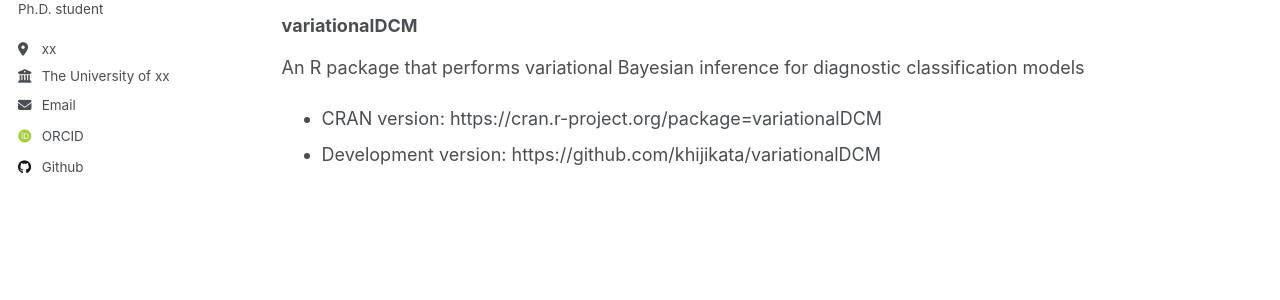
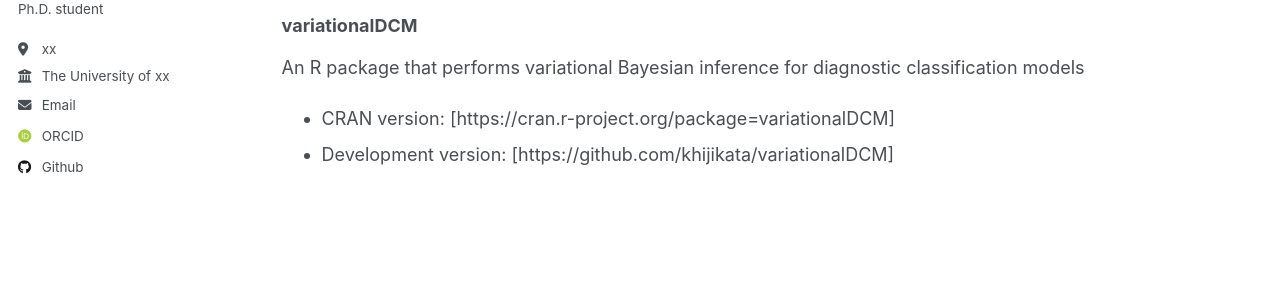
Before and after one commit to khijikata/khijikata.github.io, a Jekyll site: the page built from _pages/publications.md, in a window 1280 px wide and 900 px high, scrolled down 1124 px. Shown: the part 324-624 px from the top of the window. Built offline with Jekyll 4.4.1, drawn with Linux system fonts in a browser that asks for light colours; some web fonts are replaced; some of the changed text lies outside the part shown.

```diff
--- a/_pages/publications.md
+++ b/_pages/publications.md
@@ -13,8 +13,8 @@ author_profile: true
 - **Hijikata, K.**, & Okada, K. (2023). Rotation in constrained joint maximum likelihood estimation for multidimensional item response theory model. *Japanese Journal for Research on Testing*, 19(1), 23–34. (written in Japanese)
 
 ### Submitted Articles
-- **Hijikata, K.**, Oka, M., & Okada, K. (2024). Sparse Bayesian joint modal estimation for exploratory item factor analysis. *arXiv*. http://arxiv.org/abs/2411.03992 (under review at *Journal of Educational and Behavioral Statistics*)
-- **Hijikata, K.**, Oka, M., Yamaguchi, K., & Okada, K. (2024). variationalDCM: An R package for variational Bayesian inference in diagnostic classification models. *PsyArXiv*. https://psyarxiv.com/f2sqd (under review at *Journal of Statistical Software*)
+- **Hijikata, K.**, Oka, M., & Okada, K. (2024). Sparse Bayesian joint modal estimation for exploratory item factor analysis. *arXiv*. [http://arxiv.org/abs/2411.03992] (under review at *Journal of Educational and Behavioral Statistics*)
+- **Hijikata, K.**, Oka, M., Yamaguchi, K., & Okada, K. (2024). variationalDCM: An R package for variational Bayesian inference in diagnostic classification models. *PsyArXiv*. [https://psyarxiv.com/f2sqd] (under review at *Journal of Statistical Software*)
 
 ## Presentations
 
@@ -32,5 +32,5 @@ author_profile: true
 
 ### variationalDCM
 An R package that performs variational Bayesian inference for diagnostic classification models
-- CRAN version: https://cran.r-project.org/package=variationalDCM
-- Development version: https://github.com/khijikata/variationalDCM
+- CRAN version: [https://cran.r-project.org/package=variationalDCM]
+- Development version: [https://github.com/khijikata/variationalDCM]
```
